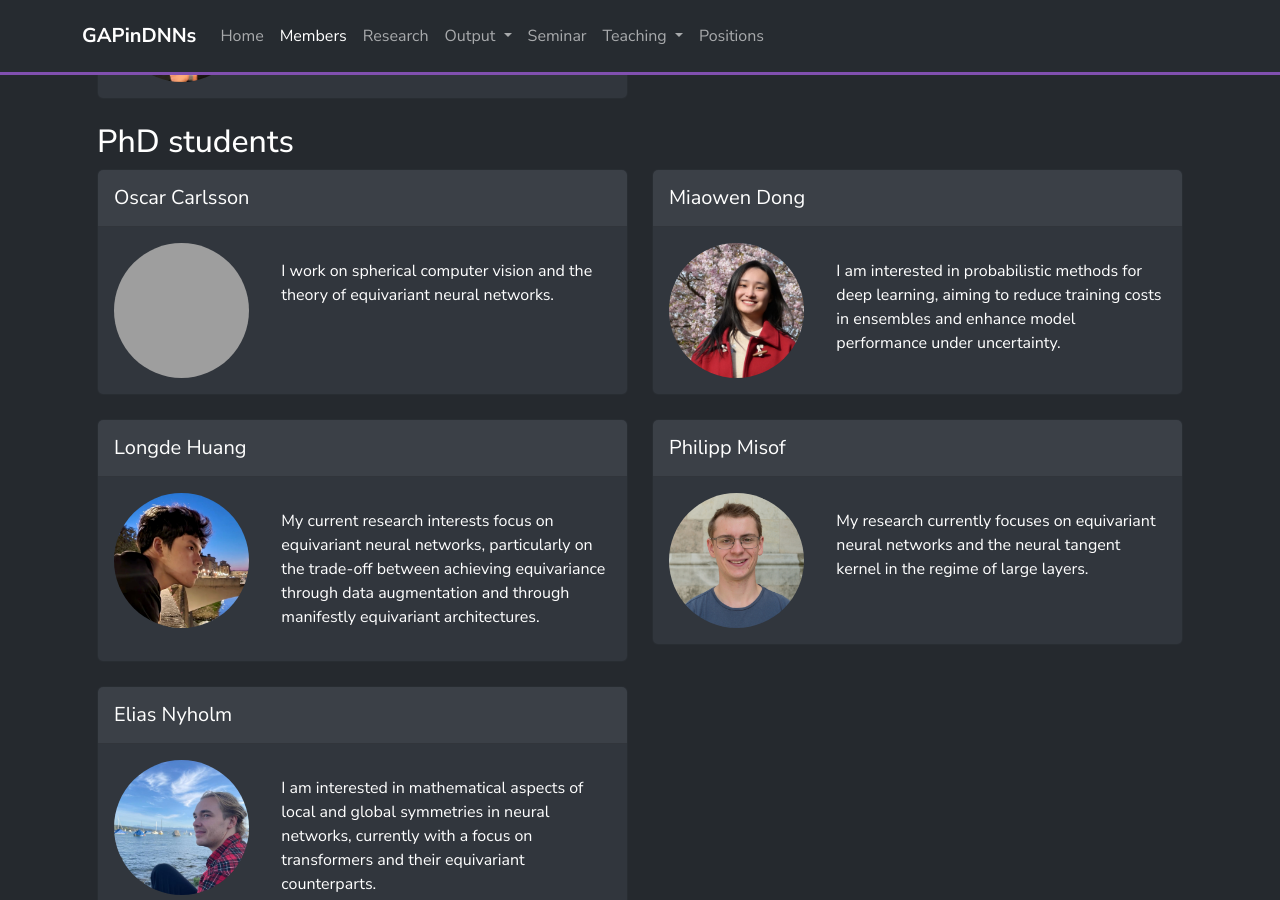
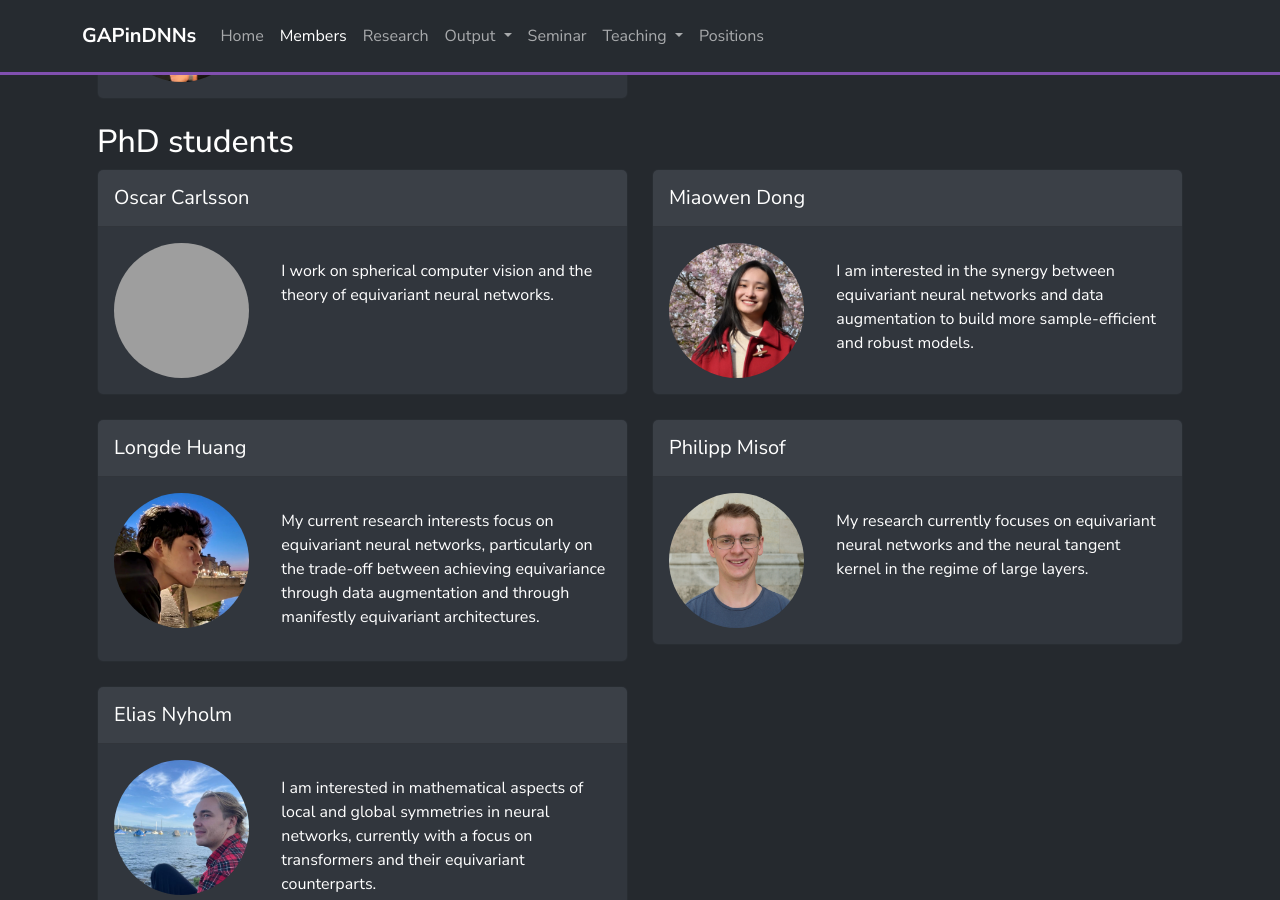
Before and after one commit to GAPinDNNs/gapindnns.github.io, a Jekyll site: the page built from _pages/group_members.html, in a window 1280 px wide and 900 px high, scrolled down 639 px. Built offline with Jekyll 4.4.1, drawn with Linux system fonts in a browser that asks for light colours; nearby versions of some CDN libraries; grey boxes are pictures that could not be loaded.

Commit message:
Revise Miaowen Dong's profile with updated research focus
Updated short description to reflect research focus

```diff
--- a/collections/_members/Miaowen_Dong.md
+++ b/collections/_members/Miaowen_Dong.md
@@ -2,7 +2,7 @@
 first_name: Miaowen
 last_name: Dong
 position: PhD student
-short_description: I am interested in probabilistic methods for deep learning, aiming to reduce training costs in ensembles and enhance model performance under uncertainty.
+short_description: I am interested in the synergy between equivariant neural networks and data augmentation to build more sample-efficient and robust models.
 image: /assets/images/profile_pictures/Miaowen_Dong.jpg
 github: https://github.com/dmw1998
 email: miaowen@chalmers.se
@@ -16,7 +16,7 @@ status: active
 
 ## About me
 
-As a member of [Jan Gerken](Jan_Gerken.html)'s group, my research focuses on equivariant neural networks and their applications. I am broadly interested in understanding how symmetry can be exploited to design more efficient and reliable deep learning models.
+As a member of [Jan Gerken](Jan_Gerken.html)'s group, my research focuses on equivariant neural networks and data augmentation. I am broadly interested in understanding how symmetry can be exploited to design more efficient and reliable deep learning models.
 
 With a background in applied mathematics and probabilistic methods, I aim to integrate these approaches to improve performance and explore new applications of deep learning models.
 
```
